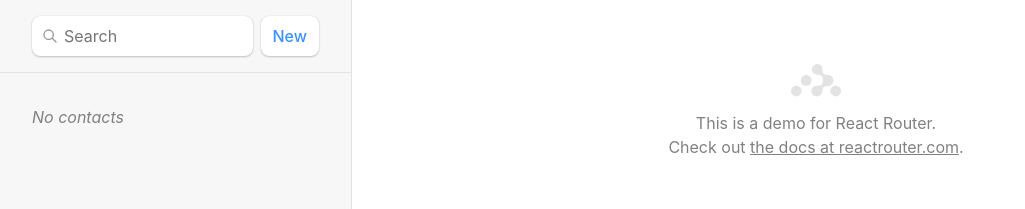
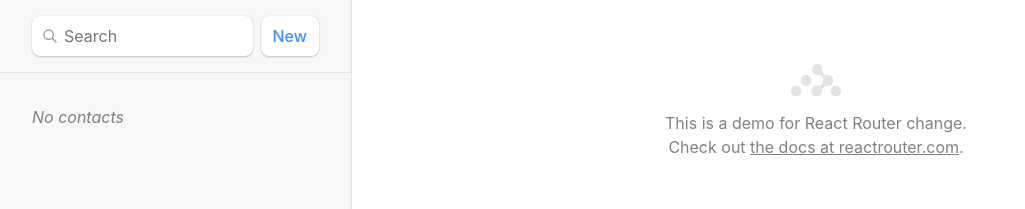
Before and after one commit to KabMol/routeAws, a React (Vite) app: page / in a window 1280 px wide. Shown: the top 209 px of the page, without its empty margins (0-1025 px from the left). Built offline with nearby package versions, Linux system fonts and the light colour scheme.

Commit message:
change the index

```diff
--- a/src/routes/index.jsx
+++ b/src/routes/index.jsx
@@ -1,7 +1,7 @@
 export default function Index() {
     return (
       <p id="zero-state">
-        This is a demo for React Router.
+        This is a demo for React Router change.
         <br />
         Check out{" "}
         <a href="https://reactrouter.com">
```
